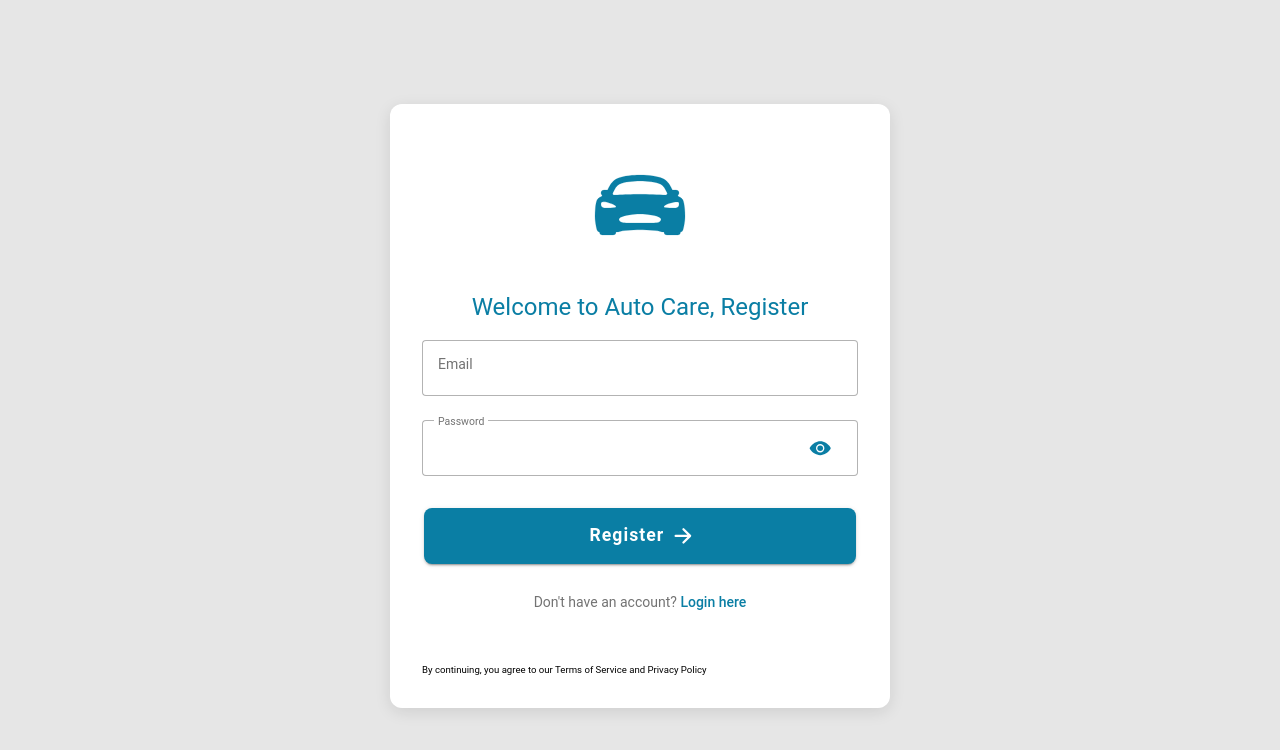
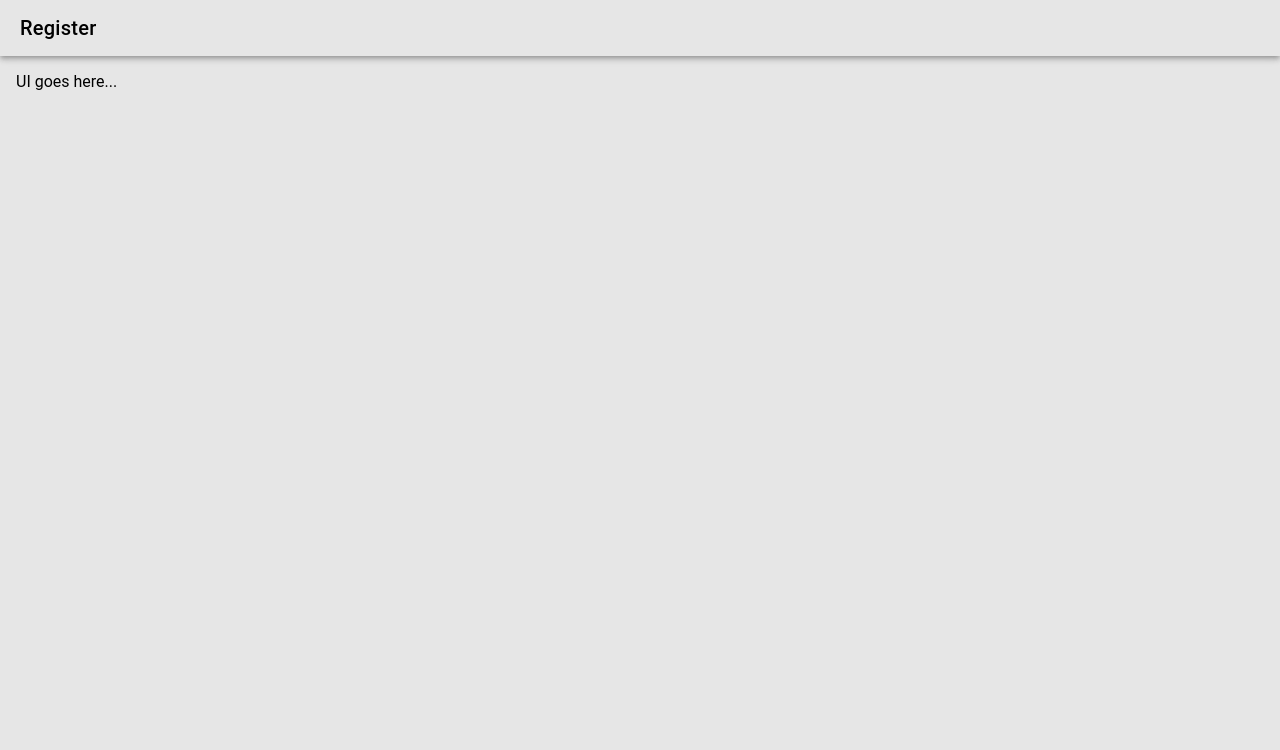
Before and after one commit to jvcByte/auto_care, a React (Vite) app: page /register in a window 1280 px wide. Shown: the top 750 px of the page. Built offline with nearby package versions, Linux system fonts and the light colour scheme.

Commit message:
feat(auth): add login page

```diff
--- a/src/pages/auth/Register.tsx
+++ b/src/pages/auth/Register.tsx
@@ -1,85 +1,17 @@
-import {
-    IonCard,
-    IonCardContent,
-    IonContent,
-    IonHeader,
-    IonInput,
-    IonButton,
-    IonPage,
-    IonTitle,
-    IonToolbar,
-    IonText,
-    IonItem,
-    IonIcon,
-    IonInputPasswordToggle,
-} from '@ionic/react';
+import { IonContent, IonHeader, IonPage, IonTitle, IonToolbar } from '@ionic/react';
 import React from 'react';
-import './Login.css';
-import { carSport, arrowForwardOutline } from 'ionicons/icons';
 
 const Register: React.FC = () => {
-    // eslint-disable-next-line @typescript-eslint/no-explicit-any
-    const DoRegister = (event: any) => {
-        event.preventDefault();
-        console.log(event);
-    }
 
     return (
         <IonPage>
-            <IonHeader className='ion-no-border'>
+            <IonHeader>
                 <IonToolbar>
-                    <IonTitle></IonTitle>
+                    <IonTitle>Register</IonTitle>
                 </IonToolbar>
             </IonHeader>
-            <IonContent className="ion-padding" scrollY={false}>
-                <IonCard>
-                    <IonCardContent>
-                        <div className="ion-text-center">
-                            <IonIcon
-                                icon={carSport}
-                                className="ion-margin-bottom button-icon"
-                                size="large"
-                                color="primary"
-                            />
-                        </div>
-                        <h1 className="ion-text-center">Welcome to Auto Care, Register</h1>
-                        <form onSubmit={DoRegister} className="ion-padding ion-form">
-                            <IonInput
-                                label='Email'
-                                labelPlacement='floating'
-                                fill='outline'
-                                placeholder="jvcbyte@example.com"
-                                type="email"
-                                name="email"
-                            />
-                            <IonInput
-                                label='Password'
-                                labelPlacement='floating'
-                                fill='outline'
-                                placeholder="**********"
-                                type="password"
-                                name="password"
-                            >
-                                <IonInputPasswordToggle slot="end" />
-                            </IonInput>
-                            <IonButton
-                                type="submit"
-                                expand="block"
-                                className="ion-margin-top"
-                            >
-                                Register
-                                <IonIcon icon={arrowForwardOutline} slot="end" />
-                            </IonButton>
-
-                            <IonText className="ion-text-center">
-                                <p>Don't have an account? <a href="/login" className="ion-text-primary">Login here</a></p>
-                            </IonText>
-                        </form>
-                        <IonItem lines="none" className="ion-margin-top ion-text-center">
-                            <small>By continuing, you agree to our Terms of Service and Privacy Policy</small>
-                        </IonItem>
-                    </IonCardContent>
-                </IonCard>
+            <IonContent className="ion-padding">
+                UI goes here...
             </IonContent>
         </IonPage>
     );
```
